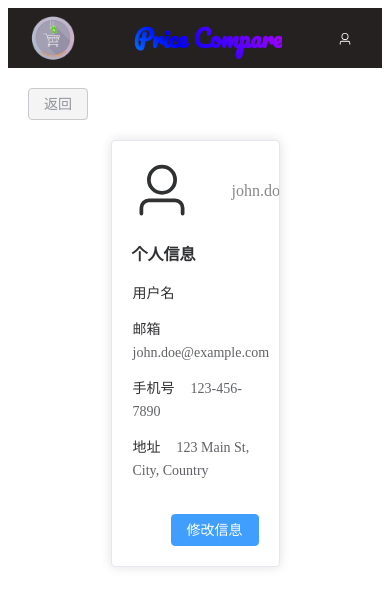
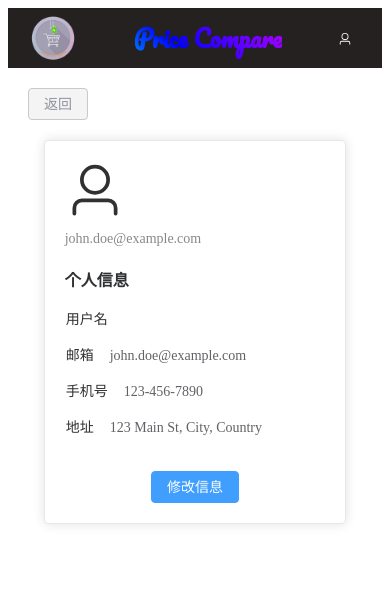
Before and after one commit to NoneZJL/BS-front, a Vue app: page /home in a window 390 px wide. Shown: the top 606 px of the page. Built offline with nearby package versions, Linux system fonts and the light colour scheme; no server answers.

Commit message:
[add]完善个人信息页面的手机端适配

```diff
--- a/src/views/home/HomeIndexView.vue
+++ b/src/views/home/HomeIndexView.vue
@@ -56,7 +56,7 @@
     </el-container>
 
     <!-- 修改信息的弹出表单 -->
-    <el-dialog title="修改信息" v-model="editFormVisible" width="40%">
+    <el-dialog title="修改信息" v-model="editFormVisible" width="40%" :fullscreen="isMobile">
       <el-form :model="editForm" :rules="editFormRules" ref="editFormRef">
         <el-form-item label="手机号" prop="phone">
           <el-input v-model="editForm.phone" placeholder="请输入手机号"></el-input>
@@ -77,7 +77,7 @@
 
 <script setup>
 import router from '@/router'
-import { ref, onMounted } from 'vue'
+import { ref, onMounted, computed } from 'vue'
 import { useUserStore, useQueryStore } from '@/stores/index'
 import { getUserInfoService, updateUserInfoService } from '@/api/user'
 
@@ -189,6 +189,11 @@ const submitEditForm = async () => {
   editFormVisible.value = false
   ElMessage.success('信息修改成功')
 }
+
+// 判断是否为手机端
+const isMobile = computed(() => {
+  return window.innerWidth <= 768
+})
 </script>
 
 <style scoped>
@@ -281,4 +286,37 @@ const submitEditForm = async () => {
   justify-content: flex-end;
   margin-top: 20px;
 }
+
+/* 手机端适配 */
+@media (max-width: 768px) {
+  .user-info-card {
+    width: 90%;
+  }
+
+  .user-info-header {
+    flex-direction: column;
+    align-items: flex-start;
+  }
+
+  .user-icon {
+    margin-right: 0;
+    margin-bottom: 10px;
+  }
+
+  .user-info-details {
+    margin-left: 0;
+  }
+
+  .user-name {
+    font-size: 20px;
+  }
+
+  .user-email {
+    font-size: 14px;
+  }
+
+  .edit-button-container {
+    justify-content: center;
+  }
+}
 </style>
--- a/src/views/using/queryView.vue
+++ b/src/views/using/queryView.vue
@@ -331,6 +331,7 @@ const handleSearch = async () => {
     return
   }
   if (WPHanswer.data.code === 1) {
+    console.log(WPHanswer)
     ElMessage.error(WPHanswer.data.err)
     return
   }
```
